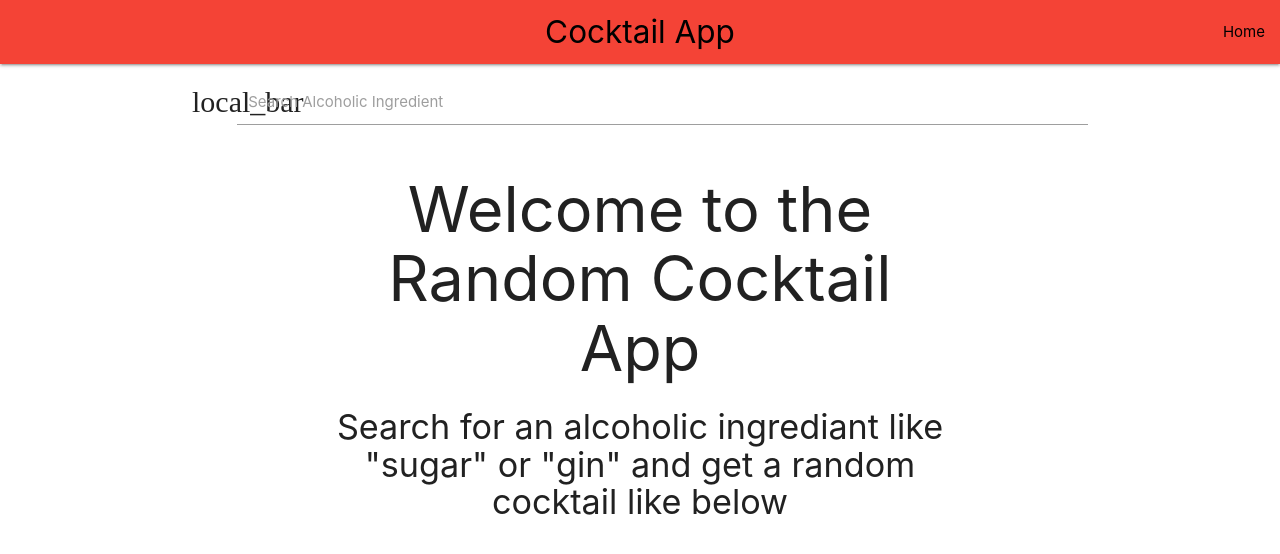
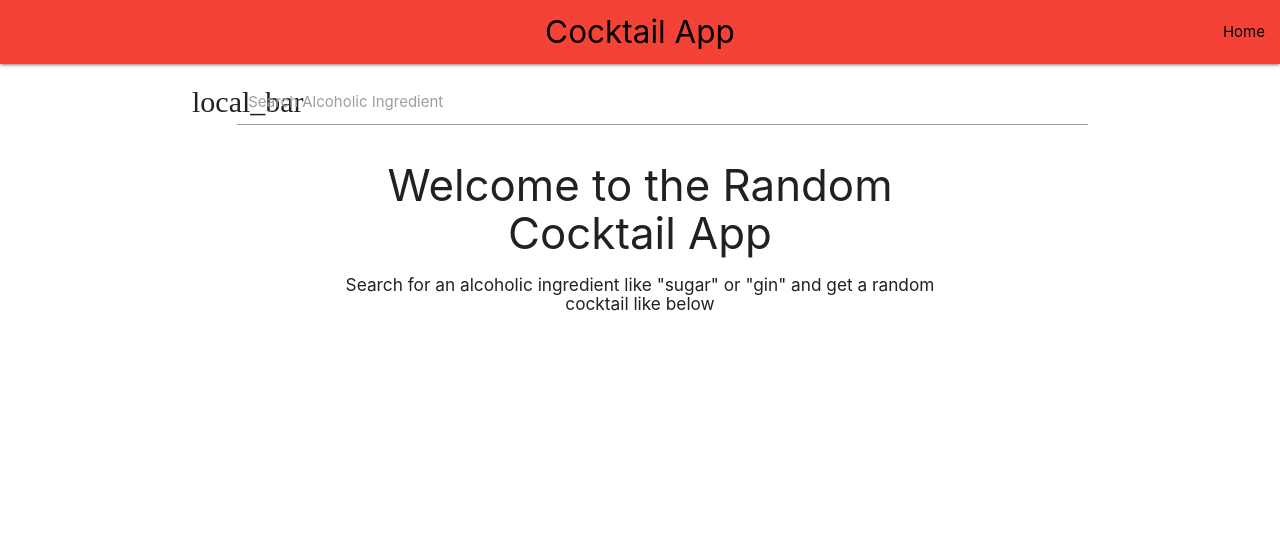
Before and after one commit to rach0022/mad9135-f20-c4-react-pwa, a React (Create React App) app: page / in a window 1280 px wide. Shown: the top 554 px of the page. Built offline with nearby package versions, Linux system fonts and the light colour scheme; no server answers.

Commit message:
finialized asignment submission with group

```diff
--- a/src/App.js
+++ b/src/App.js
@@ -1,11 +1,12 @@
 import React, { useState, Suspense } from 'react';
 import { BrowserRouter as Router, Switch, Route } from 'react-router-dom'
 import './App.css';
-import AppNav from './components/AppNav'
+const AppNav = React.lazy(() => import('./components/AppNav'))
 const CocktailList = React.lazy(() => import('./components/CocktailList'))
 const SearchForm = React.lazy(() => import('./components/SearchForm'))
 const CocktailDetails = React.lazy(() => import('./components/CocktailDetails'))
 const InstallBanner = React.lazy(() => import('./components/InstallBanner'))
+
 function App() {
   const [searchTerm, setSearchTerm] = useState('')
   // const [homeCounter, setHomeCounter] = useState(0)
@@ -13,23 +14,30 @@ function App() {
   return (
     <div className="Random Cocktail App">
       <Router>
-        <AppNav />
         {/* Using React Suspense we can add a loading element */}
         {/* While the componenets are rendering */}
-        <Switch>
-          <Suspense fallback={<div>Loading...</div>}>
+        {/* If it takes too long for an element to load we will show a loading message */}
+        <Suspense fallback={<div>Loading...</div>}>
+          {/* Show the app navigation bar  */}
+          <AppNav />
+
+          <Switch>
 
 
+            {/* Route for the home page */}
             <Route exact path="/">
               <InstallBanner />
               <SearchForm searchTerm={searchTerm} setter={setSearchTerm} />
               <CocktailList searchTerm={searchTerm} />
             </Route>
+
+            {/* Route for the cocktail details page */}
             <Route path="/cocktail/:id">
               <CocktailDetails />
             </Route>
-          </Suspense>
-        </Switch>
+
+          </Switch>
+        </Suspense>
       </Router>
     </div>
   );
--- a/src/components/RandomCocktail.js
+++ b/src/components/RandomCocktail.js
@@ -20,8 +20,8 @@ function RandomCocktail({ mappingFunction }) {
     // if they dont exist
     return (
         <div className="RandomCocktail container">
-            <h1 className="">Welcome to the Random Cocktail App</h1>
-            <h4 className="">Search for an alcoholic ingrediant like "{cocktail?.drinks[0].strIngredient1 || 'sugar'}" or "{cocktail?.drinks[0].strIngredient2 || "gin"}" and get a random cocktail like below</h4>
+            <h3 className="">Welcome to the Random Cocktail App</h3>
+            <h6 className="">Search for an alcoholic ingredient like "{cocktail?.drinks[0].strIngredient1 || 'sugar'}" or "{cocktail?.drinks[0].strIngredient2 || "gin"}" and get a random cocktail like below</h6>
             {cocktailElement}
         </div>
     )
```
